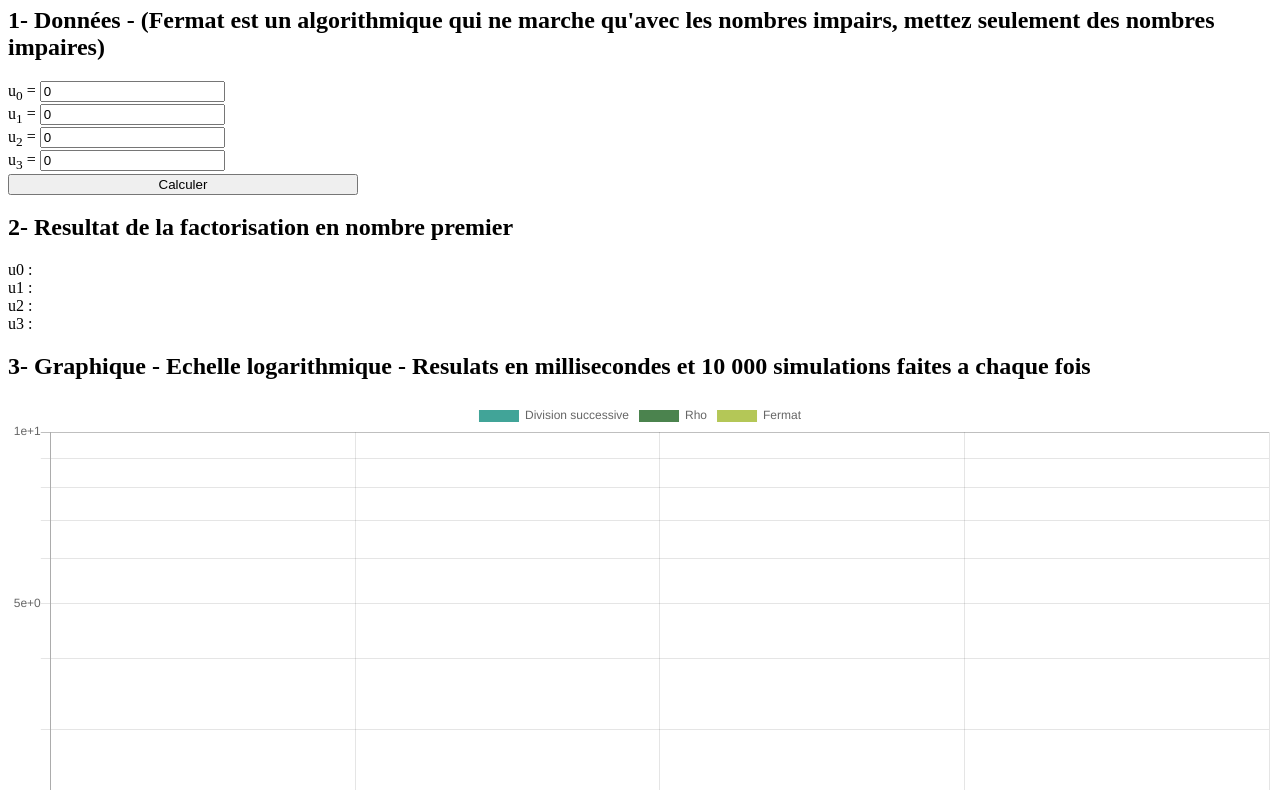
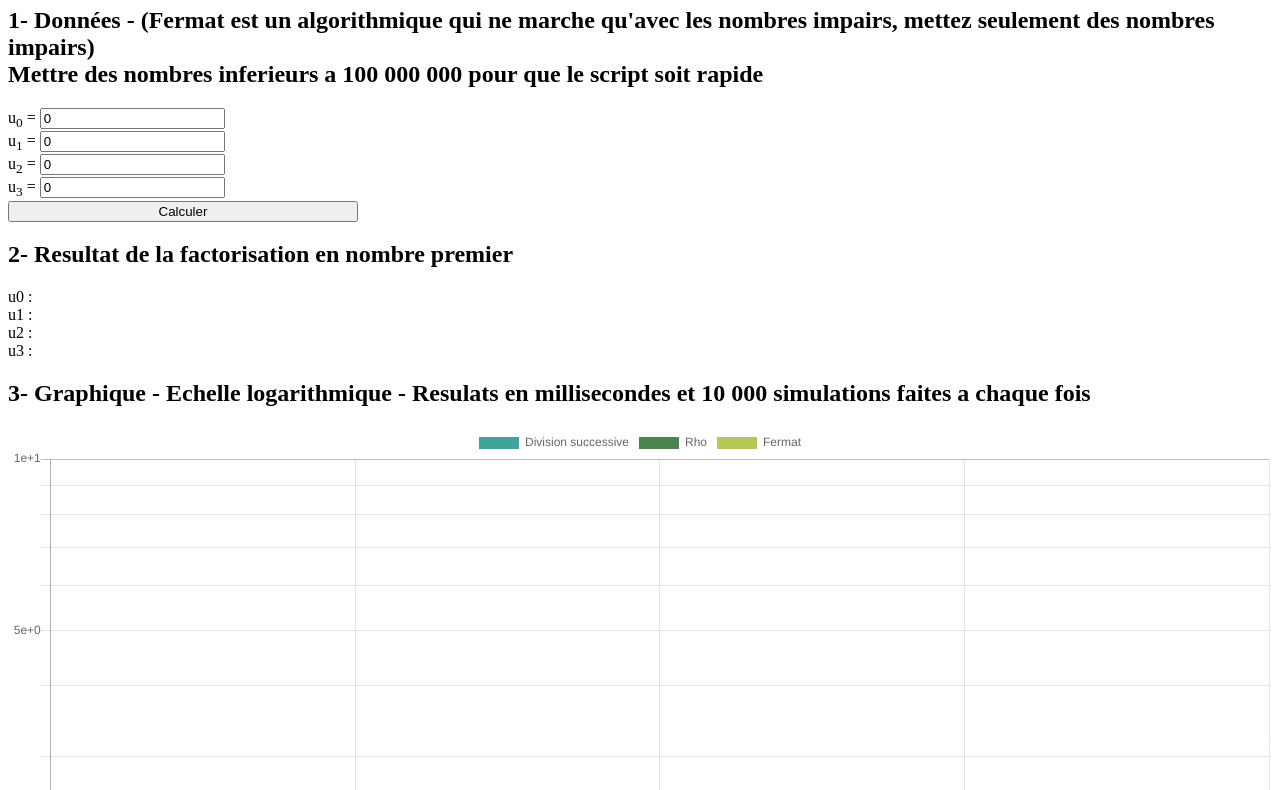
Before and after one commit to gaspardmoindrot/Groupe_G8C, a plain HTML site: page index.html in a window 1280 px wide. Shown: the part 73-863 px from the top of the page. Drawn offline with nearby package versions, Linux system fonts and the light colour scheme.

Commit message:
Update index.html

```diff
--- a/index.html
+++ b/index.html
@@ -8,7 +8,8 @@
 </head>
 <body>
 	<h1>Factorisation de nombre entier en facteur premier</h1>
-	<h2>1- Données - (Fermat est un algorithmique qui ne marche qu'avec les nombres impairs, mettez seulement des nombres impaires)</h2>
+	<h2>1- Données - (Fermat est un algorithmique qui ne marche qu'avec les nombres impairs, mettez seulement des nombres impairs)</br>
+	Mettre des nombres inferieurs a 100 000 000 pour que le script soit rapide</h2>
 	<tr>
 		<td> u<sub>0</sub> = </td>
 		<td><input type="text" id="u0" name="u0" value="0"></td>
```
